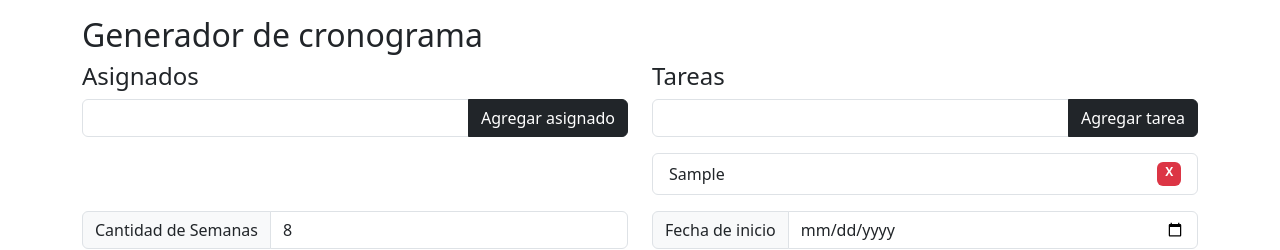
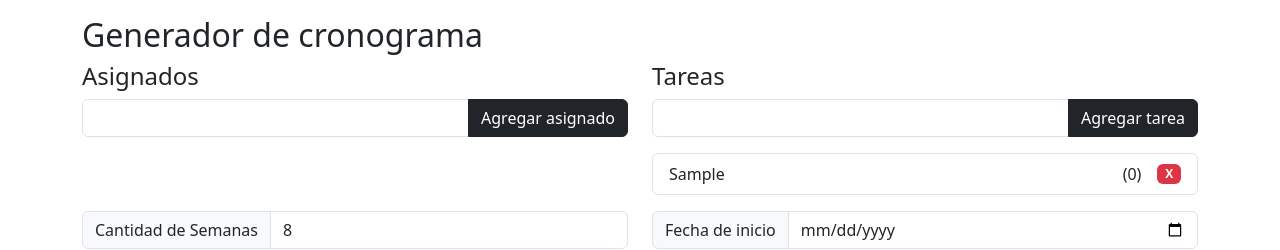
Before and after one commit to Polo123456789/asignacion-tareas, a Vue app: page / in a window 1280 px wide. Both pictures are taken after typing "Sample" into the empty fields and a click on the button "Agregar tarea". Shown: the top 250 px of the page. Built offline with nearby package versions, Linux system fonts and the light colour scheme.

Commit message:
(+) Agregar una cuenta de cuantos pueden cumplir una tarea

```diff
--- a/src/App.vue
+++ b/src/App.vue
@@ -1,6 +1,6 @@
 <script setup lang="ts">
 
-import {ref, toRaw} from 'vue';
+import {ref, toRaw, computed} from 'vue';
 
 import {generateChronogram} from './generate-chronogram';
 import {Week, Individual, Task} from './types';
@@ -146,6 +146,15 @@ const importConfig = () => {
     input.click();
 }
 
+const noOfPeopleThatCanDo = computed(() => {
+    const noOfPeopleThatCanDo = new Map<Task, number>();
+    for (const task of tasks.value) {
+        noOfPeopleThatCanDo.set(task, people.value.filter((person) => person.canDo.includes(task)).length);
+    }
+
+    return noOfPeopleThatCanDo;
+});
+
 </script>
 
 <template>
@@ -185,8 +194,10 @@ const importConfig = () => {
                         </button>
                     </div>
                     <ul class="list-group">
-                        <li class="list-group-item d-flex" v-for="task, index in tasks" :key="index">
-                            {{ task }} <span class="ms-auto badge bg-danger" @click="tasks.splice(index, 1)">X</span>
+                        <li class="list-group-item d-flex align-items-center gap-3" v-for="task, index in tasks" :key="index">
+                            <span>{{ task }}</span>
+                            <span class="ms-auto">({{noOfPeopleThatCanDo.get(task)}})</span>
+                            <span class="badge bg-danger" @click="tasks.splice(index, 1)">X</span>
                         </li>
                     </ul>
                 </div>
```
